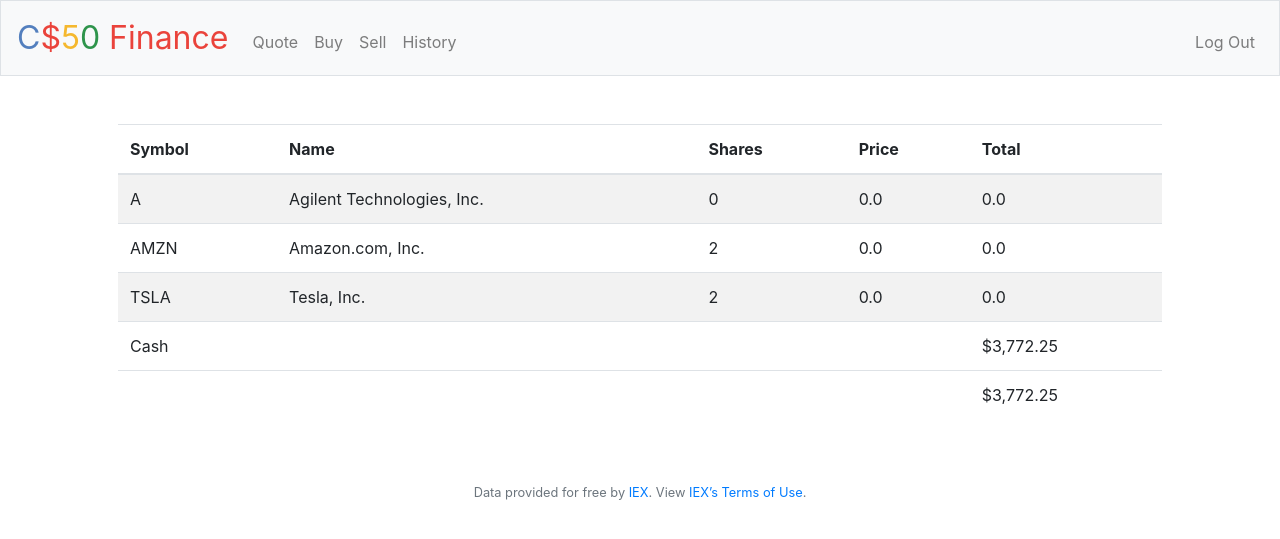
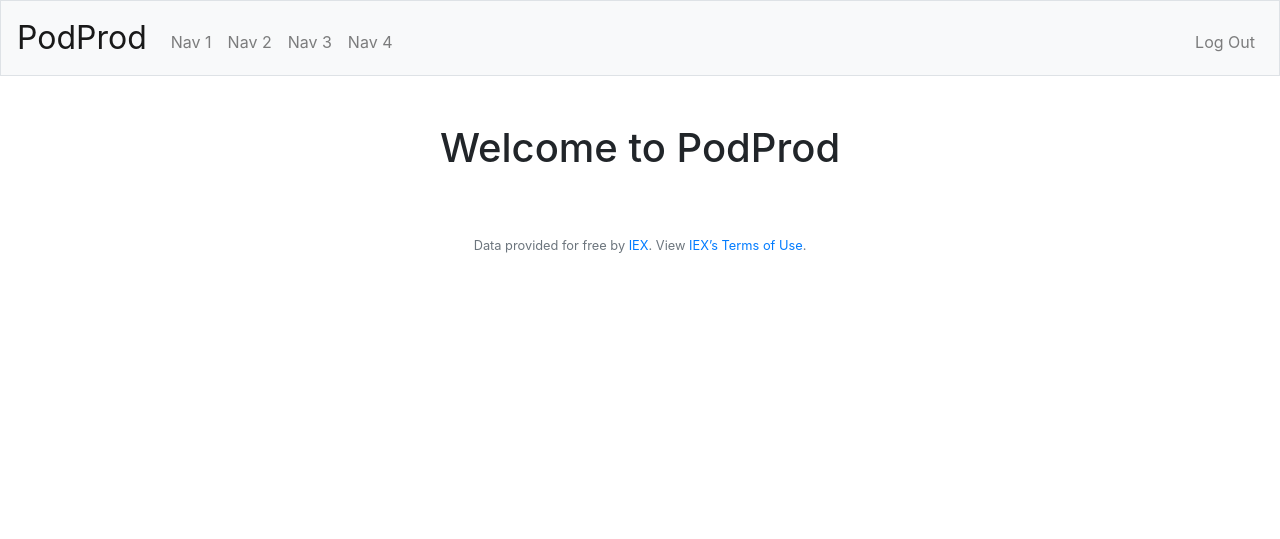
Before and after one commit to MatchaMitch/podprod, a Flask app: page / in a window 1280 px wide. Shown: the top 539 px of the page. Run offline with Flask 2, Linux system fonts and the light colour scheme; a user stored in the database is signed in; data that the repository does not hold is empty; some libraries are stand-ins or nearby versions.

Commit message:
removed all unneccesary files from cs50 finance project

```diff
--- a/application.py
+++ b/app.py
@@ -34,10 +34,6 @@ Session(app)
 
 # Configure CS50 Library to use SQLite database
 db = SQL("sqlite:///finance.db")
-
-# Make sure API key is set
-if not os.environ.get("API_KEY"):
-    raise RuntimeError("API_KEY not set")
 
 
 @app.route("/")
--- a/templates/index.html
+++ b/templates/index.html
@@ -6,39 +6,8 @@
 
 {% block main %}
 
-    <table class="table table-striped">
-        <thead>
-            <tr>
-                <th>Symbol</th>
-                <th>Name</th>
-                <th>Shares</th>
-                <th>Price</th>
-                <th>Total</th>
-            </tr>
-        </thead>
-
-        <tfoot>
-            <tr>
-                <td colspan="4"></td>
-                <td>{{ sumtotal }}</td>
-            </tr>
-        </tfoot>
-
-        <tbody>
-            {% for row in rows %}
-            <tr>
-                <td>{{ row['symbol'] }}</td>
-                <td>{{ row['name'] }}</td>
-                <td>{{ row['SUM(shares)'] }}</td>
-                <td>{{ row['price'] }}</td>
-                <td>{{ row['total'] }}</td>
-            </tr>
-            {% endfor %}
-            <tr>
-                <td colspan="4">Cash</td>
-                <td>{{ cash }}</td>
-            </tr>
-        </tbody>
-    </table>
+    <div>
+        <h1>Welcome to PodProd</h1>
+    </p>
 
 {% endblock %}
--- a/templates/layout.html
+++ b/templates/layout.html
@@ -27,17 +27,17 @@
     <body>
 
         <nav class="navbar navbar-expand-md navbar-light bg-light border">
-            <a class="navbar-brand" href="/"><span class="blue">C</span><span class="red">$</span><span class="yellow">5</span><span class="green">0</span> <span class="red">Finance</span></a>
+            <a class="navbar-brand" href="/"><span>PodProd</span></a>
             <button aria-controls="navbar" aria-expanded="false" aria-label="Toggle navigation" class="navbar-toggler" data-target="#navbar" data-toggle="collapse" type="button">
                 <span class="navbar-toggler-icon"></span>
             </button>
             <div class="collapse navbar-collapse" id="navbar">
                 {% if session.user_id %}
                     <ul class="navbar-nav mr-auto mt-2">
-                        <li class="nav-item"><a class="nav-link" href="/quote">Quote</a></li>
-                        <li class="nav-item"><a class="nav-link" href="/buy">Buy</a></li>
-                        <li class="nav-item"><a class="nav-link" href="/sell">Sell</a></li>
-                        <li class="nav-item"><a class="nav-link" href="/history">History</a></li>
+                        <li class="nav-item"><a class="nav-link" href="#">Nav 1</a></li>
+                        <li class="nav-item"><a class="nav-link" href="#">Nav 2</a></li>
+                        <li class="nav-item"><a class="nav-link" href="#">Nav 3</a></li>
+                        <li class="nav-item"><a class="nav-link" href="#">Nav 4</a></li>
                     </ul>
                     <ul class="navbar-nav ml-auto mt-2">
                         <li class="nav-item"><a class="nav-link" href="/logout">Log Out</a></li>
--- a/templates/login.html
+++ b/templates/login.html
@@ -5,6 +5,8 @@
 {% endblock %}
 
 {% block main %}
+    <h1>Login</h1>
+    <p>You must be logged in to use PodProd</p>
     <form action="/login" method="post">
         <div class="form-group">
             <input autocomplete="off" autofocus class="form-control" name="username" placeholder="Username" type="text">
--- a/templates/test.html
+++ /dev/null
@@ -1,2 +0,0 @@
-own shares: {{ own_shares }}<br/>
-req shares: {{ req_shares }}<br/>
```
Also changed, not shown: templates/buy.html (deleted, +0 -17 lines), templates/history.html (deleted, +0 -30 lines), templates/quote.html (deleted, +0 -14 lines), templates/quoted.html (deleted, +0 -10 lines), templates/sell.html (deleted, +0 -24 lines), finance.db.
